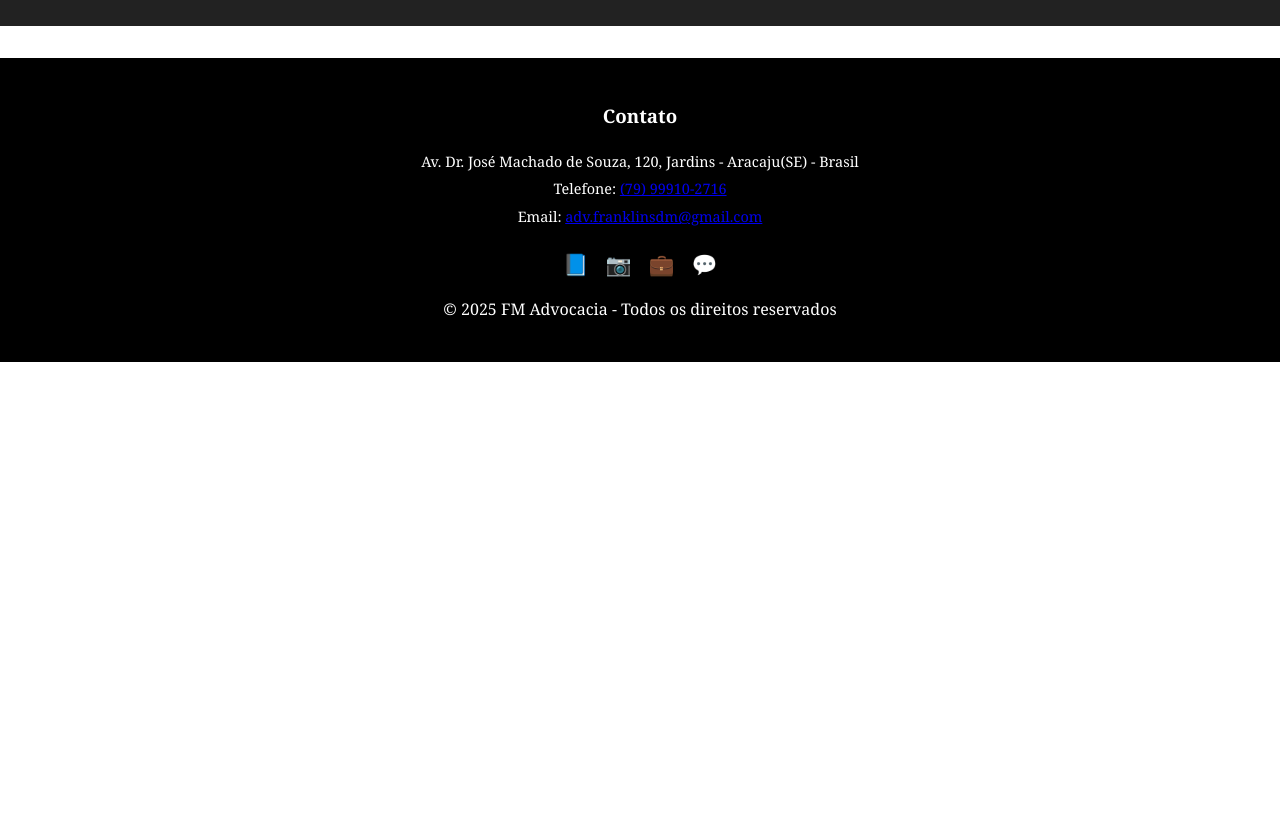
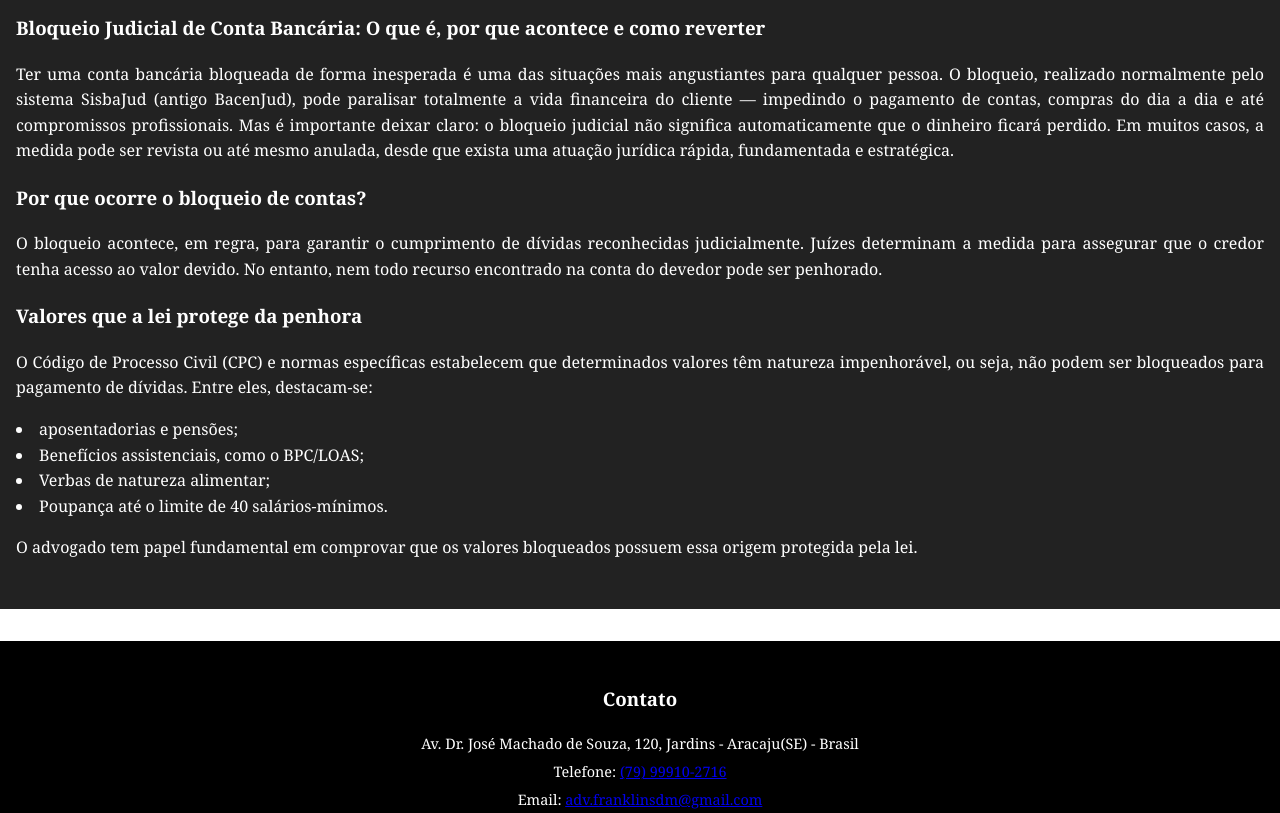
Before and after one commit to DevFranklinSantana/desbloqueio-de-conta-banc-ria, a plain HTML site: page index.html in a window 1280 px wide. Shown: the part 1552-2365 px from the top of the page. Before the commit the page ends 1914 px from the top, so only its background shows below. Drawn offline with Linux system fonts and the light colour scheme.

Commit message:
alteração texto do video
alteração texto do video

```diff
--- a/index.html
+++ b/index.html
@@ -149,7 +149,11 @@
             margin-bottom: 2rem;
             font-size: 1.5rem;
         }
-
+        .video-text {
+            text-align: justify;
+            font-size: medium;
+            color: rgb(255, 255, 255);
+        }
         .service-grid {
             display: grid;
             grid-template-columns: repeat(auto-fit, minmax(280px, 1fr));
@@ -304,6 +308,24 @@
                 allow="accelerometer; autoplay; clipboard-write; encrypted-media; gyroscope; picture-in-picture; web-share"
                 allowfullscreen>
             </iframe>
+
+        </div>
+        <div id="textvideo" class="video-text">
+        <h3>Bloqueio Judicial de Conta Bancária: O que é, por que acontece e como reverter</h3>
+        <p>Ter uma conta bancária bloqueada de forma inesperada é uma das situações mais angustiantes para qualquer pessoa. O bloqueio, realizado normalmente pelo sistema SisbaJud (antigo BacenJud), pode paralisar totalmente a vida financeira do cliente — impedindo o pagamento de contas, compras do dia a dia e até compromissos profissionais.
+            Mas é importante deixar claro: o bloqueio judicial não significa automaticamente que o dinheiro ficará perdido. Em muitos casos, a medida pode ser revista ou até mesmo anulada, desde que exista uma atuação jurídica rápida, fundamentada e estratégica.</p>
+        <h3> Por que ocorre o bloqueio de contas?</h3>
+        <p>O bloqueio acontece, em regra, para garantir o cumprimento de dívidas reconhecidas judicialmente. Juízes determinam a medida para assegurar que o credor tenha acesso ao valor devido. No entanto, nem todo recurso encontrado na conta do devedor pode ser penhorado.</p>
+        <h3> Valores que a lei protege da penhora</h3>
+        <p> O Código de Processo Civil (CPC) e normas específicas estabelecem que determinados valores têm natureza impenhorável, ou seja, não podem ser bloqueados para pagamento de dívidas. Entre eles, destacam-se:
+
+            <li>aposentadorias e pensões;</li>
+            <li> Benefícios assistenciais, como o BPC/LOAS; </li>
+            <li>Verbas de natureza alimentar;</li>
+            <li>Poupança até o limite de 40 salários-mínimos.</li>
+
+
+        <p>O advogado tem papel fundamental em comprovar que os valores bloqueados possuem essa origem protegida pela lei.</p>
         </div>
     </section>
 
```
